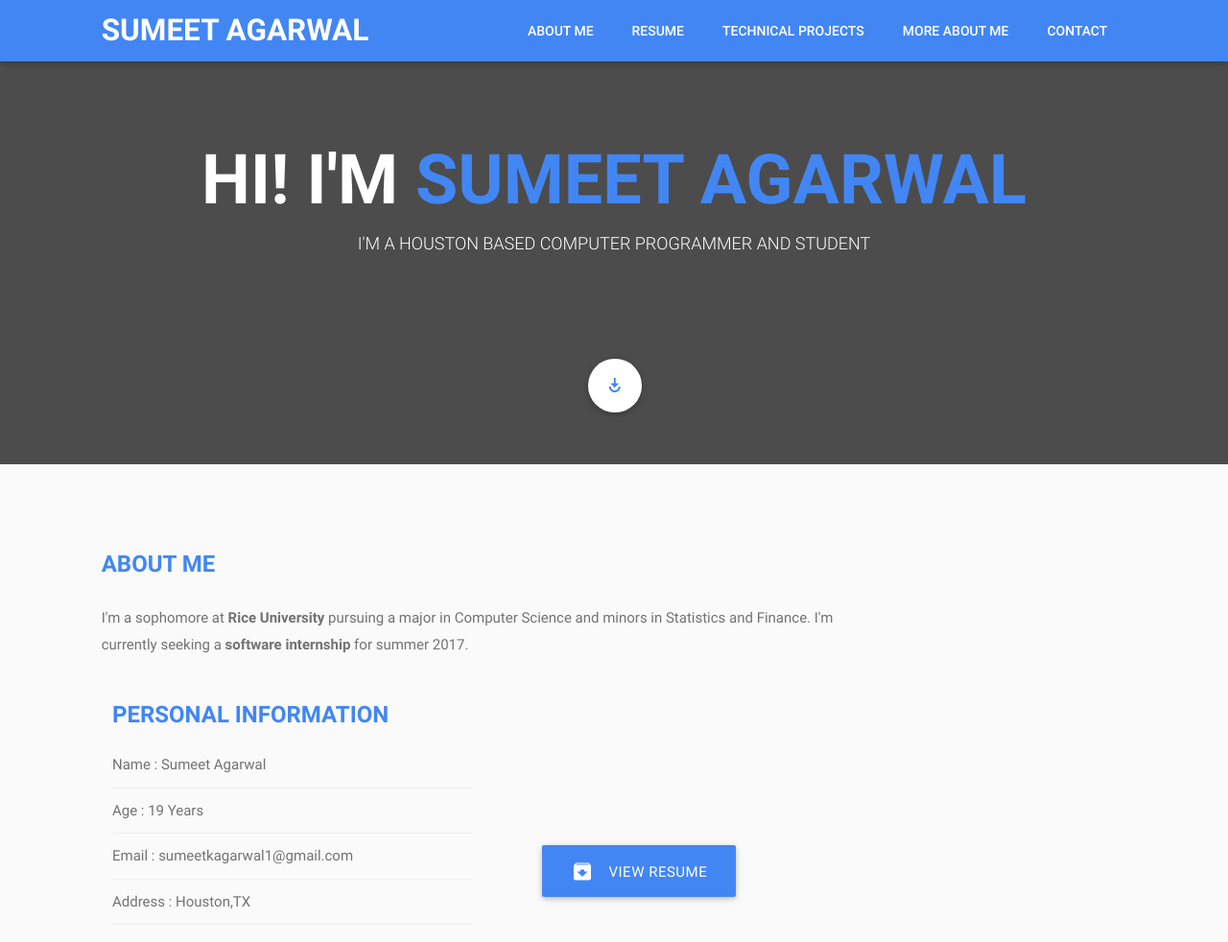
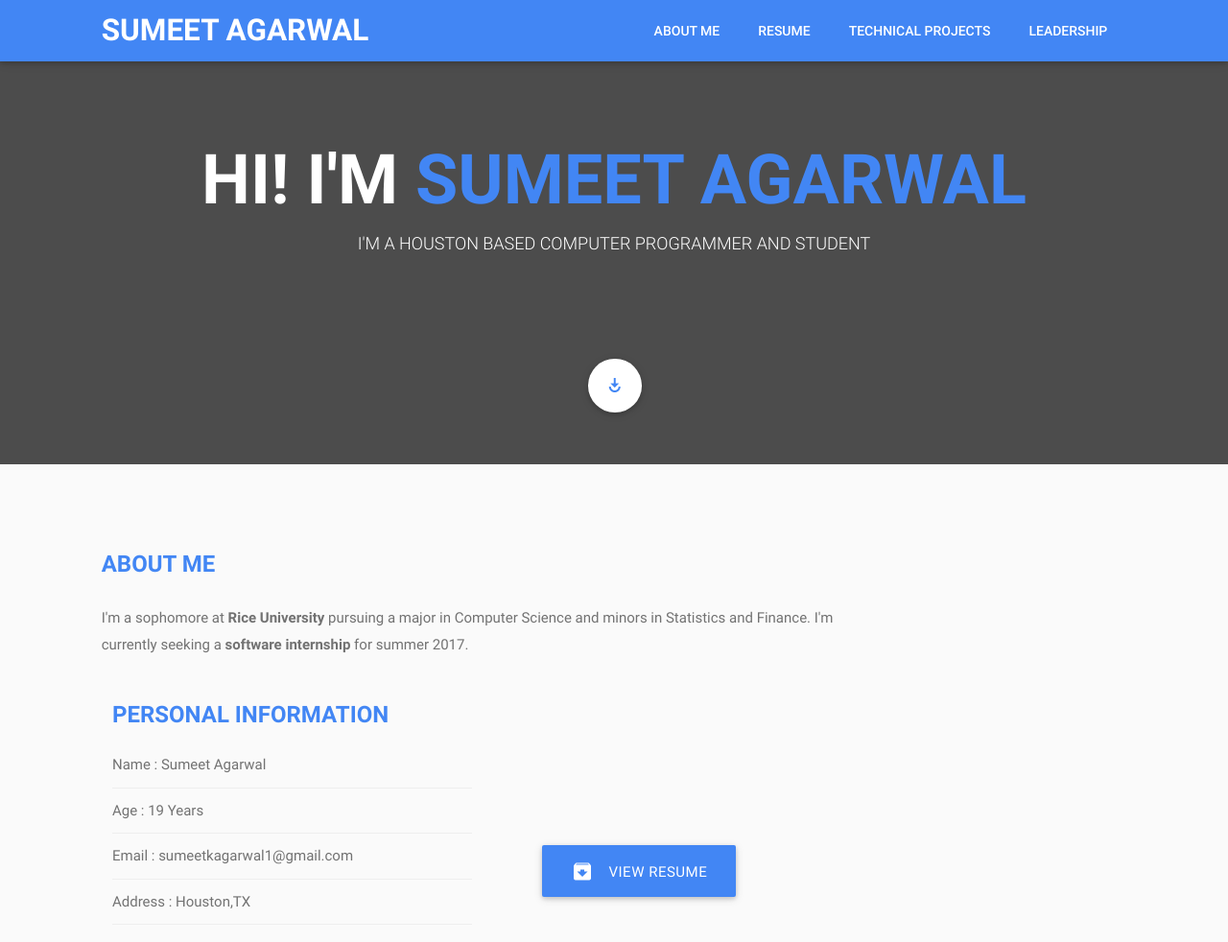
Before and after one commit to agarwal100/agarwal100.github.io, a plain HTML site: page index.html in a window 1280 px wide. Shown: the top 982 px of the page at 96% size. Drawn offline with nearby package versions, Linux system fonts and the light colour scheme.

Commit message:
fixed tab name

```diff
--- a/index.html
+++ b/index.html
@@ -49,8 +49,8 @@
                   <li><a href="#resume">Resume</a></li>
                   <!-- <li><a href="#portfolio">Portfolio</a></li> -->
                   <li><a href="#testimonial">Technical Projects</a></li>
-                  <li><a href="#blog">More About Me</a></li>
-                  <li><a href="#footer">Contact</a></li>
+                  <li><a href="#blog">Leadership</a></li>
+                  <!-- <li><a href="#footer">Contact</a></li> -->
                 </ul>
                 <!-- For Mobile View -->
                 <ul id="slide-out" class="side-nav menu-scroll">
@@ -58,8 +58,8 @@
                   <li><a href="#resume">Resume</a></li>
                   <!-- <li><a href="#portfolio">Portfolio</a></li> -->
                   <li><a href="#testimonial">Technical Projects</a></li>
-                  <li><a href="#blog">More About Me</a></li>
-                  <li><a href="#footer">Contact</a></li>
+                  <li><a href="#blog">Leadership</a></li>
+                  <!-- <li><a href="#footer">Contact</a></li> -->
                 </ul>
                 <a href="#" data-activates="slide-out" class="button-collapse"><i class="mdi-navigation-menu"></i></a>
               </div>
```
Also changed, not shown: deleted-code.html (+1 -0 lines).
